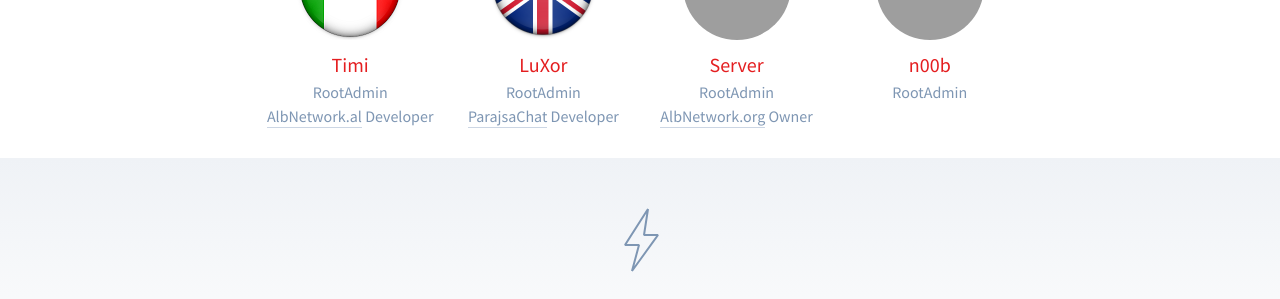
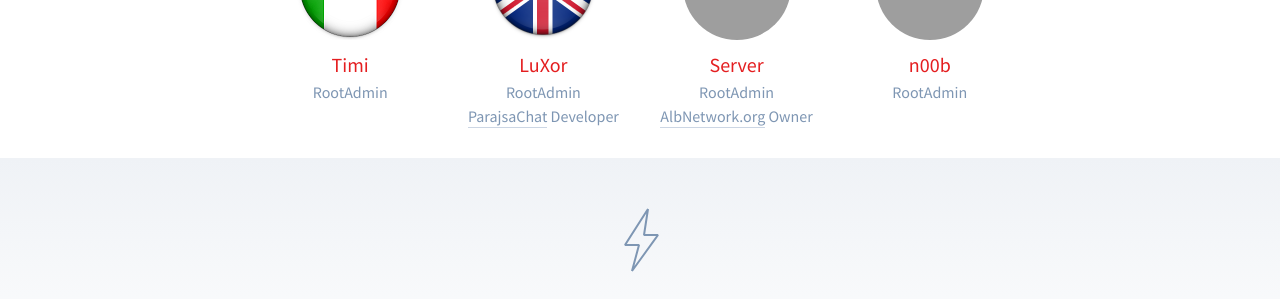
Before and after one commit to AlbnetworkOrg/albnetworkorg.github.io, a Jekyll site: the page built from skuadra.html, in a window 1280 px wide and 900 px high, scrolled down 623 px. Shown: the part 154-453 px from the top of the window. Built offline with Jekyll 4.4.1, drawn with Linux system fonts in a browser that asks for light colours; grey boxes are pictures that could not be loaded.

Commit message:
Update skuadra.html

```diff
--- a/skuadra.html
+++ b/skuadra.html
@@ -32,8 +32,7 @@
           Timi
         </a>
       </h3>
-      <h4>RootAdmin</h4>
-      <h4><a href="https://albnetwork.al/" target="_blank">AlbNetwork.al</a> Developer</h4>
+	    <h4>RootAdmin</h4>
     </div>
 
     <div class="Team-member">
```
